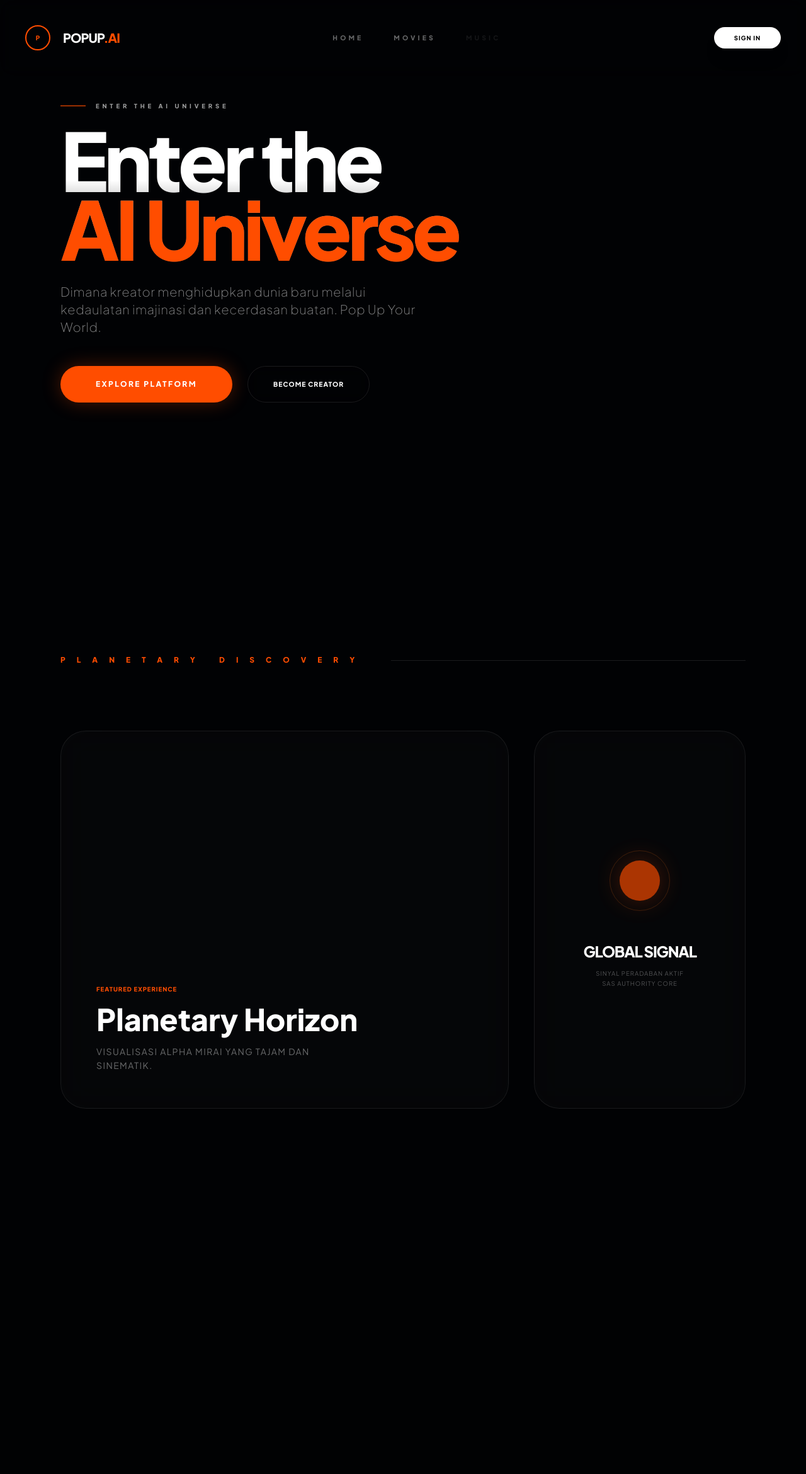
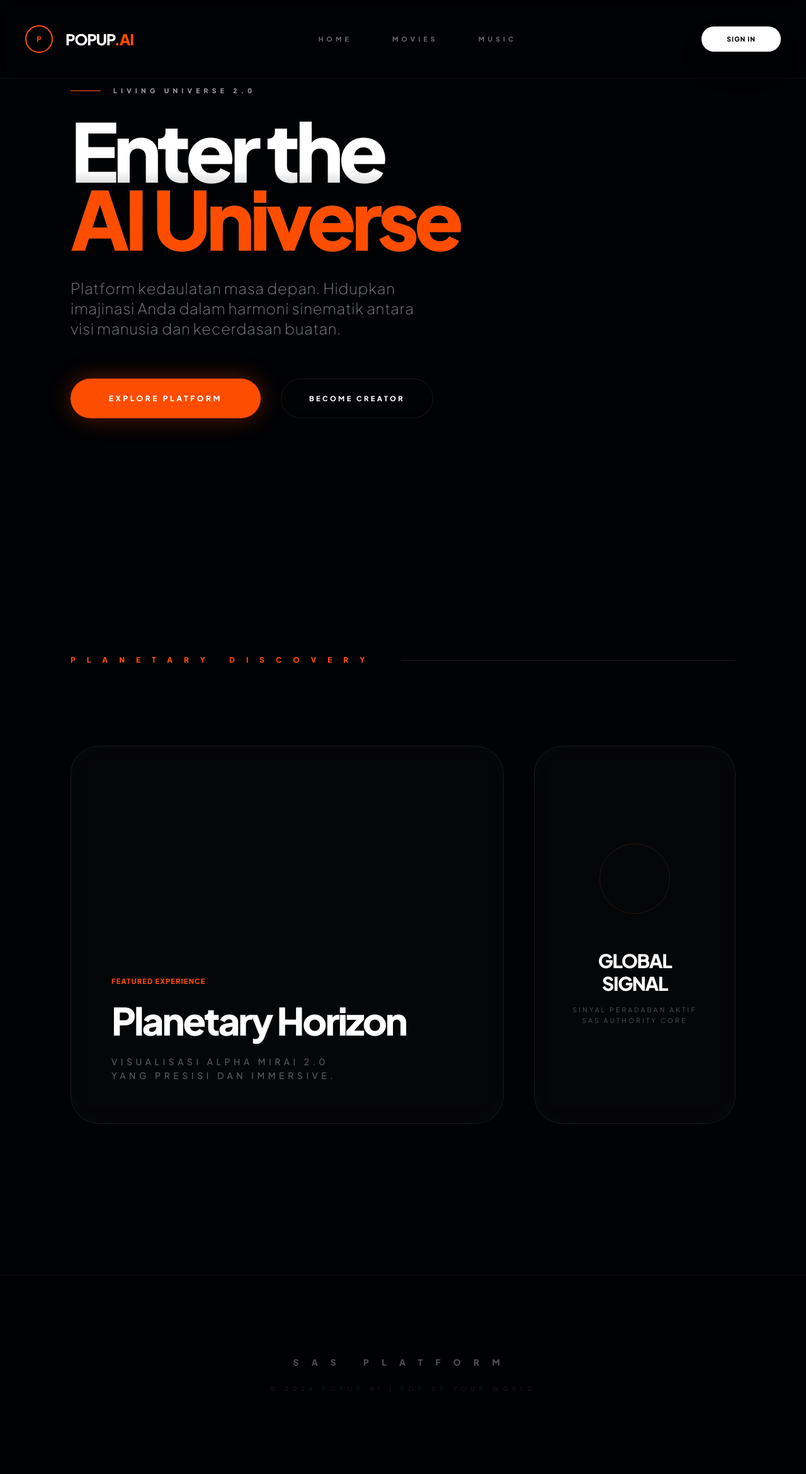
Before and after one commit to Anchor6661/popup-ai-platform, a Flask app: page / in a window 1280 px wide. Shown: the whole page at 63% size. Before the commit the page ends 1760 px from the top, so only its background shows below. Run offline with Flask 3, Linux system fonts and the light colour scheme; some libraries are stand-ins or nearby versions.

Commit message:
LEGAL: Update identitas SAS PLATFORM & Sinkronisasi Galactic Background

```diff
--- a/templates/index.html
+++ b/templates/index.html
@@ -3,19 +3,18 @@
 <head>
     <meta charset="UTF-8">
     <meta name="viewport" content="width=device-width, initial-scale=1.0">
-    <title>POPUP.AI | Enter the AI Universe</title>
+    <title>SAS PLATFORM | Enter the AI Universe</title>
     <script src="https://cdn.tailwindcss.com"></script>
     <link href="https://fonts.googleapis.com/css2?family=Plus+Jakarta+Sans:wght@200;400;600;800&display=swap" rel="stylesheet">
 
-    <!-- Link Favicon ke jalur static agar aman dari 404 -->
-    <link rel="icon" type="image/x-icon" href="/favicon.ico">
-    <link rel="apple-touch-icon" href="/apple-touch-icon.png">
+    <!-- Link Favicon -->
+    <link rel="icon" type="image/x-icon" href="/static/favicon.ico">
+    <link rel="apple-touch-icon" href="/static/apple-touch-icon.png">
 
     <style>
         :root {
             --popup-orange: #FF4D00;
             --deep-void: #010204;
-            --planet-core: #2a1810;
             --glass: rgba(255, 255, 255, 0.02);
             --glass-border: rgba(255, 255, 255, 0.08);
         }
@@ -32,63 +31,63 @@
         }
 
         /* --- LAYER 1: THE UNIVERSE SYSTEM (KEY VISUAL) --- */
-        .universe-container {
+        .universe-viewport {
             position: fixed;
             top: 0; left: 0; width: 100%; height: 100%;
             z-index: -10;
-            background: #020406;
+            /* Dasar gradient ditingkatkan agar tidak hampa hitam */
+            background: radial-gradient(circle at center, #0d111a 0%, #010204 100%);
             overflow: hidden;
         }
 
-        /* [PLANET RAKSASA] - Diposisikan lebih ke tengah agar terlihat jelas */
-        .planetary-body {
+        /*  - Planet Fisik di Sisi Kanan */
+        .planet-centerpiece {
             position: absolute;
-            top: 50%;
-            right: -10%;
+            top: 50%; right: -10vw;
             transform: translateY(-50%);
-            width: 75vw;
-            height: 75vw;
-            background: radial-gradient(circle at 30% 30%,
-                var(--popup-orange) 0%,
-                var(--planet-core) 40%,
-                #000 70%
+            width: 75vw; height: 75vw;
+            background: radial-gradient(circle at 35% 35%,
+                #FF4D00 0%,
+                #1a0f0a 45%,
+                #000 80%
             );
             border-radius: 50%;
             z-index: 1;
-            /* Efek Atmosfer Berpijar */
+            /* Cahaya Atmosfer Planet */
             box-shadow:
-                -30px 0 100px rgba(255, 77, 0, 0.2),
+                -25px 0 100px rgba(255, 77, 0, 0.2),
                 inset -50px 0 150px rgba(0,0,0,1);
         }
 
-        /* Pendaran Cahaya Global dari Planet */
-        .cosmic-glow {
+        /* Pendaran Cahaya Global */
+        .cosmic-haze {
             position: absolute;
-            top: 50%; right: -15%;
+            top: 50%; right: -15vw;
             transform: translateY(-50%);
             width: 90vw; height: 90vw;
-            background: radial-gradient(circle, rgba(255, 77, 0, 0.15) 0%, transparent 70%);
-            filter: blur(100px);
+            background: radial-gradient(circle, rgba(255, 77, 0, 0.1) 0%, transparent 65%);
+            filter: blur(120px);
             z-index: 0;
         }
 
-        /* Gradient Gelap dari Kiri (Agar Headline Tajam) */
+        /* Shroud Kiri (Untuk Ketajaman Teks) */
         .left-shroud {
             position: absolute;
             inset: 0;
             background: linear-gradient(to right,
                 rgba(1, 2, 4, 1) 0%,
-                rgba(1, 2, 4, 0.8) 40%,
-                rgba(1, 2, 4, 0) 80%
+                rgba(1, 2, 4, 0.9) 35%,
+                rgba(1, 2, 4, 0.4) 65%,
+                rgba(1, 2, 4, 0) 90%
             );
             z-index: 5;
         }
 
-        /* Overlay Gelap Keseluruhan (50%) */
+        /* Global Overlay (45% Dimmer) */
         .global-dimmer {
             position: absolute;
             inset: 0;
-            background: rgba(0, 0, 0, 0.5);
+            background: rgba(0, 0, 0, 0.45);
             z-index: 4;
         }
 
@@ -96,9 +95,9 @@
             position: absolute;
             inset: 0;
             background-image:
-                radial-gradient(1.5px 1.5px at 10% 20%, #fff, transparent),
-                radial-gradient(1px 1px at 60% 60%, rgba(255,255,255,0.6), transparent),
-                radial-gradient(2px 2px at 30% 80%, var(--popup-orange), transparent);
+                radial-gradient(1.5px 1.5px at 15% 25%, #fff, transparent),
+                radial-gradient(1px 1px at 65% 65%, rgba(255,255,255,0.7), transparent),
+                radial-gradient(2px 2px at 35% 85%, var(--popup-orange), transparent);
             background-size: 350px 350px;
             opacity: 0.35;
             z-index: 2;
@@ -106,10 +105,10 @@
 
         /* --- LAYER 2: SHARP PRODUCTION UI --- */
         .massive-title {
-            font-size: clamp(3rem, 10vw, 8rem);
+            font-size: clamp(3.5rem, 11vw, 8rem);
             font-weight: 800;
             line-height: 0.85;
-            letter-spacing: -0.05em;
+            letter-spacing: -0.06em;
             background: linear-gradient(180deg, #FFFFFF 40%, rgba(255,255,255,0.2) 100%);
             -webkit-background-clip: text;
             background-clip: text;
@@ -119,108 +118,116 @@
         .btn-sovereign {
             background: var(--popup-orange);
             color: white;
-            padding: 1.25rem 3.5rem;
+            padding: 1.4rem 3.8rem;
             border-radius: 99px;
             font-weight: 800;
             font-size: 0.75rem;
-            letter-spacing: 0.2em;
+            letter-spacing: 0.3em;
             text-transform: uppercase;
-            box-shadow: 0 0 30px rgba(255, 77, 0, 0.3);
-            transition: all 0.4s;
+            box-shadow: 0 0 35px rgba(255, 77, 0, 0.35);
+            transition: all 0.4s cubic-bezier(0.2, 1, 0.3, 1.2);
         }
 
         .btn-sovereign:hover {
-            transform: scale(1.05) translateY(-3px);
-            box-shadow: 0 0 50px rgba(255, 77, 0, 0.5);
+            transform: scale(1.06) translateY(-4px);
+            box-shadow: 0 0 55px rgba(255, 77, 0, 0.55);
         }
 
         .glass-card {
             background: var(--glass);
-            backdrop-filter: blur(30px);
-            -webkit-backdrop-filter: blur(30px);
+            backdrop-filter: blur(40px);
+            -webkit-backdrop-filter: blur(40px);
             border: 1px solid var(--glass-border);
-            border-radius: 2.5rem;
+            border-radius: 2.8rem;
         }
 
-        /* Motion Subtle */
-        @keyframes subtleBreath {
+        /* Animasi drift planet yang halus */
+        @keyframes subtleDrift {
             0%, 100% { transform: translateY(-50%) scale(1); }
-            50% { transform: translateY(-52%) scale(1.02); }
+            50% { transform: translateY(-51.5%) scale(1.02); }
         }
-        .animate-planet { animation: subtleBreath 30s ease-in-out infinite; }
+        .animate-cosmic { animation: subtleDrift 45s ease-in-out infinite; }
     </style>
 </head>
 <body onload="checkAuthParams()">
 
-    <!-- BACKGROUND SYSTEM -->
-    <div class="universe-container">
-        <div class="cosmic-glow"></div>
-        <div class="planetary-body animate-planet"></div>
+    <!-- THE UNIVERSE (BACKGROUND) -->
+    <div class="universe-viewport">
+        <div class="cosmic-haze"></div>
+        <div class="planet-centerpiece animate-cosmic"></div>
         <div class="stars"></div>
         <div class="global-dimmer"></div>
         <div class="left-shroud"></div>
     </div>
 
-    <!-- HEADER -->
-    <header class="fixed top-0 left-0 w-full p-10 flex justify-between items-center z-[100] backdrop-blur-md">
+    <!-- HEADER SYSTEM -->
+    <header class="fixed top-0 left-0 w-full p-10 flex justify-between items-center z-[100] backdrop-blur-md border-b border-white/5">
         <div class="flex items-center gap-5 cursor-pointer" onclick="window.location.href='/'">
-            <div class="w-10 h-10 border-2 border-[#FF4D00] rounded-full flex items-center justify-center">
-                <span class="text-[#FF4D00] text-[10px] font-black">P</span>
+            <div class="w-11 h-11 border-2 border-[#FF4D00] rounded-full flex items-center justify-center">
+                <span class="text-[#FF4D00] text-[11px] font-black">P</span>
             </div>
-            <h1 class="text-xl font-black tracking-tighter uppercase">POPUP<span class="text-[#FF4D00]">.AI</span></h1>
+            <h1 class="text-2xl font-black tracking-tighter uppercase">POPUP<span class="text-[#FF4D00]">.AI</span></h1>
         </div>
-        <nav class="hidden lg:flex gap-12 text-[0.65rem] font-bold tracking-[0.4em] uppercase opacity-40">
-            <a href="/" class="hover:text-orange-500 transition">Home</a>
-            <a href="/movies" class="hover:text-orange-500 transition">Movies</a>
-            <a href="#" class="opacity-20">Music</a>
+        <nav class="hidden lg:flex gap-16 text-[0.65rem] font-bold tracking-[0.5em] uppercase opacity-40">
+            <a href="/" class="text-white hover:text-[#FF4D00] transition-colors">Home</a>
+            <a href="/movies" class="hover:opacity-100 transition">Movies</a>
+            <a href="#" class="hover:opacity-100 transition">Music</a>
         </nav>
-        <button id="nav-signin" onclick="location.href='/?code=auth'" class="bg-white text-black px-8 py-2.5 rounded-full text-[0.6rem] font-black tracking-widest uppercase hover:bg-[#FF4D00] hover:text-white transition-all shadow-xl">Sign In</button>
+        <button id="nav-signin" onclick="location.href='/?code=auth'" class="bg-white text-black px-10 py-3 rounded-full text-[0.65rem] font-black tracking-widest uppercase hover:bg-[#FF4D00] hover:text-white transition-all shadow-2xl">Sign In</button>
     </header>
 
-    <!-- HERO CONTENT -->
-    <main class="relative h-screen flex flex-col justify-center px-10 lg:px-24 z-20">
+    <!-- HERO SECTION -->
+    <main class="relative h-screen flex flex-col justify-center px-10 lg:px-28 z-20">
         <div class="max-w-4xl">
-            <div class="flex items-center gap-4 mb-6 opacity-60">
-                <div class="h-[2px] w-10 bg-[#FF4D00]"></div>
-                <span class="text-[0.6rem] font-black tracking-[0.5em] uppercase">Enter The AI Universe</span>
+            <div class="flex items-center gap-5 mb-8 opacity-60">
+                <div class="h-[2px] w-12 bg-[#FF4D00]"></div>
+                <span class="text-[0.65rem] font-black tracking-[0.6em] uppercase">Living Universe 2.0</span>
             </div>
-            <h1 class="massive-title mb-8">Enter the<br><span class="text-[#FF4D00]">AI Universe</span></h1>
-            <p class="text-lg lg:text-xl opacity-50 font-light tracking-wide max-w-xl mb-12 leading-relaxed">
-                Dimana kreator menghidupkan dunia baru melalui kedaulatan imajinasi dan kecerdasan buatan. Pop Up Your World.
+            <h1 class="massive-title mb-10">Enter the<br><span class="text-[#FF4D00]">AI Universe</span></h1>
+            <p class="text-xl lg:text-2xl opacity-50 font-light tracking-wide max-w-xl mb-16 leading-relaxed">
+                Platform kedaulatan masa depan. Hidupkan imajinasi Anda dalam harmoni sinematik antara visi manusia dan kecerdasan buatan.
             </p>
-            <div class="flex flex-wrap gap-6">
+            <div class="flex flex-wrap gap-8">
                 <button onclick="document.getElementById('discovery').scrollIntoView({behavior: 'smooth'})" class="btn-sovereign">Explore Platform</button>
-                <button class="px-10 py-5 rounded-full text-[0.65rem] font-bold tracking-widest uppercase border border-white/10 hover:bg-white hover:text-black transition-all backdrop-blur-md">Become Creator</button>
+                <button class="px-11 py-5 rounded-full text-[0.7rem] font-bold tracking-[0.3em] uppercase border border-white/10 hover:bg-white hover:text-black transition-all backdrop-blur-md">Become Creator</button>
             </div>
         </div>
     </main>
 
-    <!-- BENTO DISCOVERY -->
-    <section id="discovery" class="px-10 lg:px-24 py-60 grid grid-cols-12 gap-10 relative z-20">
-        <div class="col-span-12 mb-16 flex items-center gap-10">
+    <!-- BENTO DISCOVERY HUB -->
+    <section id="discovery" class="px-10 lg:px-28 py-60 grid grid-cols-12 gap-12 relative z-20">
+        <div class="col-span-12 mb-20 flex items-center gap-10">
             <h2 class="text-xs font-black tracking-[1.5em] uppercase text-[#FF4D00]">Planetary Discovery</h2>
             <div class="h-[1px] flex-grow bg-white/10"></div>
         </div>
 
-        <div class="col-span-12 lg:col-span-8 h-[600px] glass-card p-14 flex flex-col justify-end relative overflow-hidden group">
-            <div class="absolute inset-0 bg-gradient-to-t from-[#FF4D00]/10 to-transparent opacity-0 group-hover:opacity-100 transition-all"></div>
+        <!-- Big Bento Card -->
+        <div class="col-span-12 lg:col-span-8 h-[600px] glass-card p-16 flex flex-col justify-end relative overflow-hidden group">
+            <div class="absolute inset-0 bg-gradient-to-t from-[#FF4D00]/15 to-transparent opacity-0 group-hover:opacity-100 transition-all duration-1000"></div>
             <div class="relative z-10">
-                <span class="text-[0.6rem] font-bold tracking-widest text-[#FF4D00] mb-4 block">FEATURED EXPERIENCE</span>
-                <h3 class="text-5xl font-black mb-4">Planetary Horizon</h3>
-                <p class="opacity-40 text-sm max-w-sm leading-relaxed uppercase tracking-widest">Visualisasi Alpha Mirai yang tajam dan sinematik.</p>
+                <span class="text-[0.7rem] font-bold tracking-widest text-[#FF4D00] mb-6 block">FEATURED EXPERIENCE</span>
+                <h3 class="text-6xl font-black mb-6 tracking-tighter">Planetary Horizon</h3>
+                <p class="opacity-40 text-sm max-w-sm leading-relaxed uppercase tracking-[0.4em]">Visualisasi Alpha Mirai 2.0 yang presisi dan immersive.</p>
             </div>
         </div>
 
-        <div class="col-span-12 lg:col-span-4 h-[600px] glass-card p-12 flex flex-col items-center justify-center text-center gap-12">
-            <div class="w-24 h-24 rounded-full border border-orange-500/20 flex items-center justify-center">
-                <div class="w-16 h-16 bg-[#FF4D00] rounded-full animate-pulse shadow-[0_0_40px_rgba(255,77,0,0.4)]"></div>
+        <!-- Live Signal Bento -->
+        <div class="col-span-12 lg:col-span-4 h-[600px] glass-card p-12 flex flex-col items-center justify-center text-center gap-14 group">
+            <div class="w-28 h-28 rounded-full border border-orange-500/15 flex items-center justify-center group-hover:border-[#FF4D00] transition-all duration-500">
+                <div class="w-18 h-18 bg-[#FF4D00] rounded-full animate-pulse shadow-[0_0_50px_rgba(255,77,0,0.4)]"></div>
             </div>
             <div>
-                <h3 class="text-2xl font-black mb-3 uppercase tracking-tighter">Global Signal</h3>
-                <p class="text-[0.6rem] opacity-30 leading-relaxed tracking-widest uppercase">Sinyal Peradaban Aktif<br>SAS Authority Core</p>
+                <h3 class="text-3xl font-black mb-4 tracking-tighter uppercase">Global Signal</h3>
+                <p class="text-[0.65rem] opacity-30 leading-relaxed tracking-[0.3em] uppercase">Sinyal Peradaban Aktif<br>SAS Authority Core</p>
             </div>
         </div>
     </section>
+
+    <!-- FOOTER SYSTEM (SAS PLATFORM OFFICIAL) -->
+    <footer class="p-32 border-t border-white/5 bg-black/60 text-center relative z-20">
+        <p class="text-[0.85rem] font-bold opacity-30 tracking-[1.5em] uppercase mb-6">SAS PLATFORM</p>
+        <p class="text-[0.6rem] opacity-10 tracking-[0.7em] uppercase">&copy; 2026 POPUP.AI | Pop Up Your World</p>
+    </footer>
 
     <script>
         function checkAuthParams() {
@@ -228,19 +235,20 @@
             if (urlParams.has('code')) {
                 const btn = document.getElementById('nav-signin');
                 btn.innerText = "Serashii ✓";
-                btn.classList.add('bg-[#FF4D00]', 'text-white');
+                btn.classList.add('bg-[#FF4D00]', 'text-white', 'border-none');
                 window.history.replaceState({}, document.title, "/");
             }
         }
 
+        // SCROLL PARALLAX ENGINE
         window.addEventListener('scroll', () => {
             const scrolled = window.pageYOffset;
             const title = document.querySelector('.massive-title');
-            const planet = document.querySelector('.planetary-body');
+            const planet = document.querySelector('.planet-centerpiece');
 
             if(title) {
-                title.style.transform = `translateY(${scrolled * 0.3}px)`;
-                title.style.opacity = 1 - (scrolled * 0.0015);
+                title.style.transform = `translateY(${scrolled * 0.28}px)`;
+                title.style.opacity = 1 - (scrolled * 0.0012);
             }
             if(planet) {
                 planet.style.transform = `translateY(calc(-50% + ${scrolled * 0.15}px))`;
```
